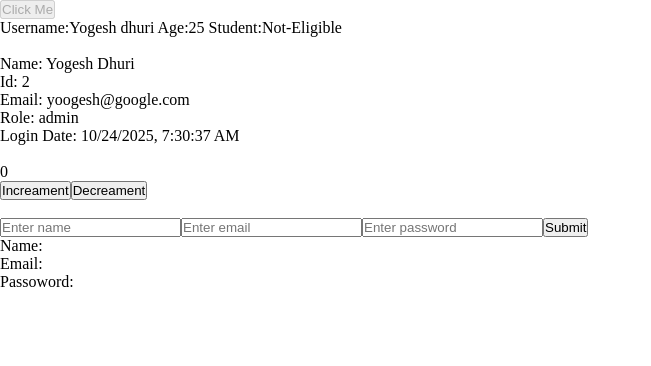
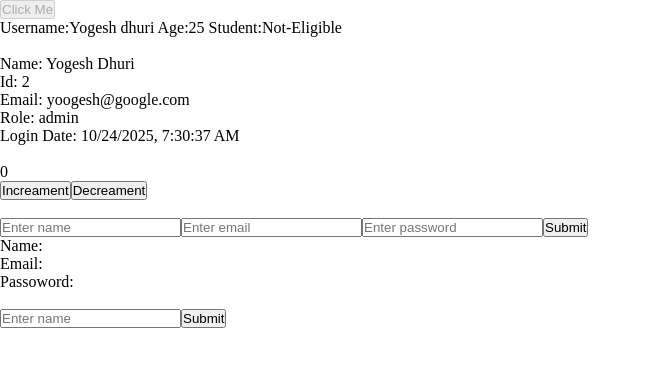
Before and after one commit to ysdhuri312/playground-react, a React (Vite) app in the folder react_with_typescript/: page / in a window 1280 px wide. Shown: the top 366 px of the page, without its empty margins (0-651 px from the left). Built offline with nearby package versions, Linux system fonts and the light colour scheme.

Commit message:
Form event types in react

```diff
--- a/react_with_typescript/src/App.tsx
+++ b/react_with_typescript/src/App.tsx
@@ -2,6 +2,7 @@
 
 import Admin from './components/Admin';
 import Button from './components/Button';
+import Events from './components/Events';
 import Form from './components/Form';
 import State from './components/State';
 import User from './components/User';
@@ -30,6 +31,8 @@ const App = () => {
       <State />
       <br />
       <Form />
+      <br />
+      <Events />
     </div>
   );
 };
--- /dev/null
+++ b/react_with_typescript/src/components/Events.tsx
@@ -0,0 +1,29 @@
+/** @format */
+
+import React, { type FormEvent } from 'react';
+
+export default function Events() {
+  const handleSubmit = (e: FormEvent<HTMLFormElement>) => {
+    e.preventDefault();
+
+    console.log('Event object:', e);
+    console.log('typeof e:', typeof e);
+    console.log('e.target:', e.target);
+    console.log('e.currentTarget:', e.currentTarget);
+    console.log(
+      'e.currentTarget instanceof HTMLFormElement:',
+      e.currentTarget instanceof HTMLFormElement
+    );
+
+    // Try using form-specific methods:
+    console.log('Form elements:', e.currentTarget.elements);
+    e.currentTarget.reset();
+  };
+
+  return (
+    <form onSubmit={handleSubmit}>
+      <input name='username' placeholder='Enter name' />
+      <button type='submit'>Submit</button>
+    </form>
+  );
+}
```
